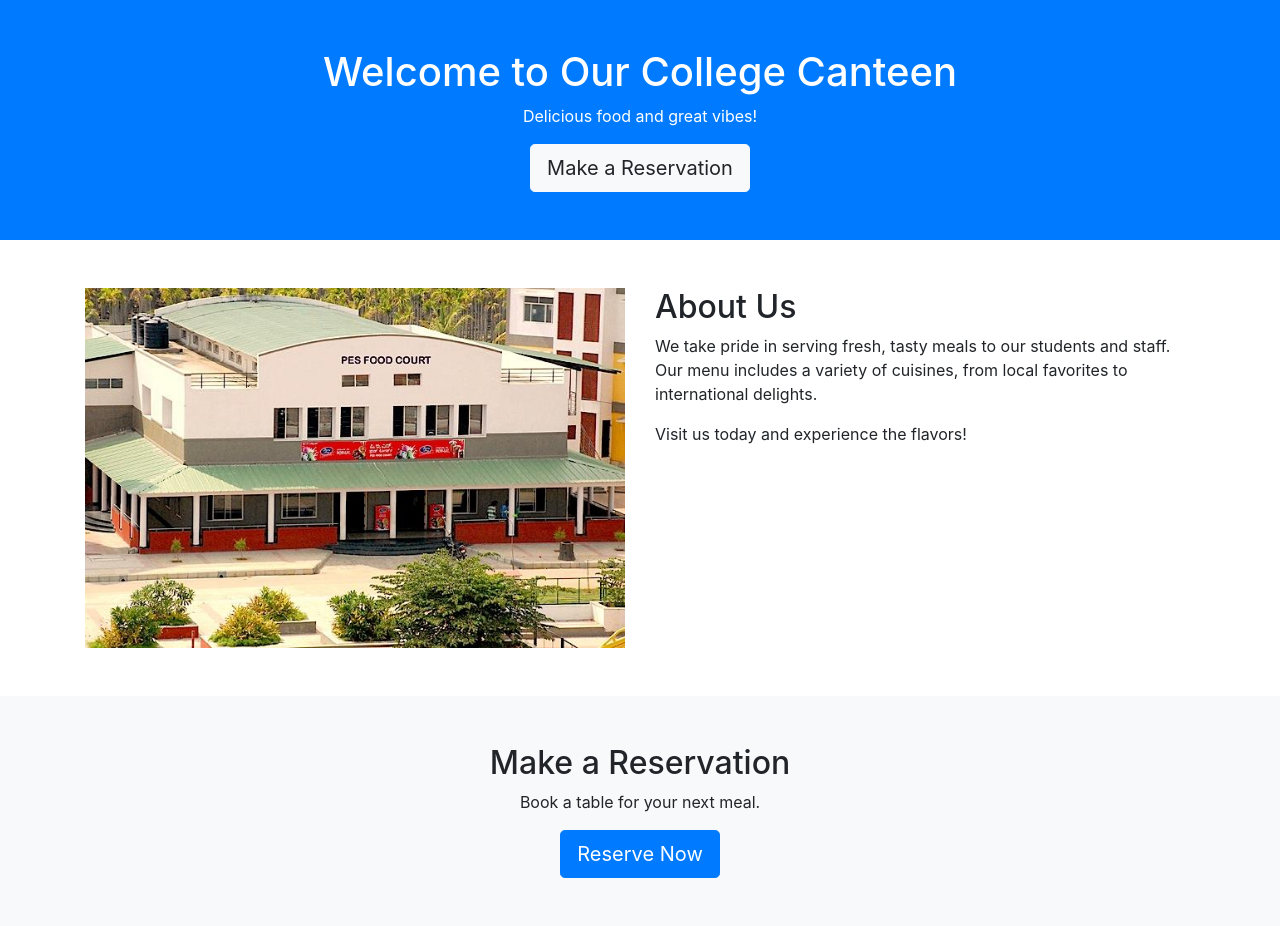
After one commit to Veerendra1104/Django_CanteenManagement, a Django app: page /about/ in a window 1280 px wide. The commit adds this page. Run offline with Django 5.2, Linux system fonts and the light colour scheme; some libraries are stand-ins or nearby versions.

```diff
--- a/canteen/views.py
+++ b/canteen/views.py
@@ -61,3 +61,7 @@ def register(request):
 
 def item(request):
     return render(request, "itempage.html")
+
+
+def about(request):
+    return render(request, "about.html")
--- a/pes_canteen/settings.py
+++ b/pes_canteen/settings.py
@@ -123,6 +123,7 @@ STATICFILES_DIRS = [os.path.join(BASE_DIR,'static')]
 STATIC_ROOT = os.path.join(BASE_DIR,'assets')
 
 MEDIA_URL = '/media/'
+STATICFILES_DIRS = [os.path.join(BASE_DIR,'media')]
 MEDIA_ROOT = os.path.join(BASE_DIR,'media')
 
 # Default primary key field type
--- a/pes_canteen/urls.py
+++ b/pes_canteen/urls.py
@@ -16,7 +16,7 @@ Including another URLconf
 """
 from django.contrib import admin
 from django.urls import path
-from canteen.views import home,index, login, register, item
+from canteen.views import home,index, login, register, item, about
 
 admin.site.site_title = "Pes Canteen"
 admin.site.site_header="Pes canteen"
@@ -27,4 +27,5 @@ urlpatterns = [
     path('login/', login, name='login'),
     path('register/', register, name='register'),
     path('item/', item, name='item'),
+    path('about/', about, name='about'),
 ]
--- /dev/null
+++ b/templates/about.html
@@ -0,0 +1,44 @@
+<!DOCTYPE html>
+<html lang="en">
+<head>
+    <meta charset="UTF-8">
+    <meta name="viewport" content="width=device-width, initial-scale=1.0">
+    <title>College Canteen - About Us</title>
+    <!-- Include Bootstrap CSS -->
+    <link rel="stylesheet" href="https://stackpath.bootstrapcdn.com/bootstrap/4.5.2/css/bootstrap.min.css">
+</head>
+<body>
+    <header class="bg-primary text-white text-center py-5">
+        <h1>Welcome to Our College Canteen</h1>
+        <p>Delicious food and great vibes!</p>
+        <a href="#reservation" class="btn btn-light btn-lg">Make a Reservation</a>
+    </header>
+
+    <section class="container my-5">
+        <div class="row">
+            <div class="col-md-6">
+                <img src="../media/canteen.png" alt="Canteen Interior" class="img-fluid">
+            </div>
+            <div class="col-md-6">
+                <h2>About Us</h2>
+                <p>We take pride in serving fresh, tasty meals to our students and staff. Our menu includes a variety of cuisines, from local favorites to international delights.</p>
+                <p>Visit us today and experience the flavors!</p>
+            </div>
+        </div>
+    </section>
+
+    <!-- Reservation section -->
+    <section id="reservation" class="bg-light py-5">
+        <div class="container text-center">
+            <h2>Make a Reservation</h2>
+            <p>Book a table for your next meal.</p>
+            <a href="reservation-form.html" class="btn btn-primary btn-lg">Reserve Now</a>
+        </div>
+    </section>
+
+    <!-- Include Bootstrap JS (at the end of the body) -->
+    <script src="https://code.jquery.com/jquery-3.5.1.slim.min.js"></script>
+    <script src="https://cdn.jsdelivr.net/npm/@popperjs/core@2.11.6/dist/umd/popper.min.js"></script>
+    <script src="https://stackpath.bootstrapcdn.com/bootstrap/4.5.2/js/bootstrap.min.js"></script>
+</body>
+</html>
--- a/templates/index.html
+++ b/templates/index.html
@@ -41,14 +41,14 @@
                                 <a class="nav-link active" aria-current="page" href="index.html">Home</a>
                             </li>
                             <li class="nav-item">
-                                <a class="nav-link" href="#">About</a>
+                                <a class="nav-link" href="{% url 'about' %}">About</a>
                             </li>
                             <li class="nav-item">
                                 <a class="nav-link" href="#">Contact us</a>
                             </li>
 
                             <li class="nav-item">
-                                <a class="nav-link" href="http://127.0.0.1:8000/admin/login/" tabindex="-1" aria-disabled="true">Admin</a>
+                                <a class="nav-link" href="http://127.0.0.1:8000/admin/logout/" tabindex="-1" aria-disabled="true">Admin</a>
                             </li>
                         </ul>
                         <form class="d-flex">
```
Also changed, not shown: db.sqlite3.
